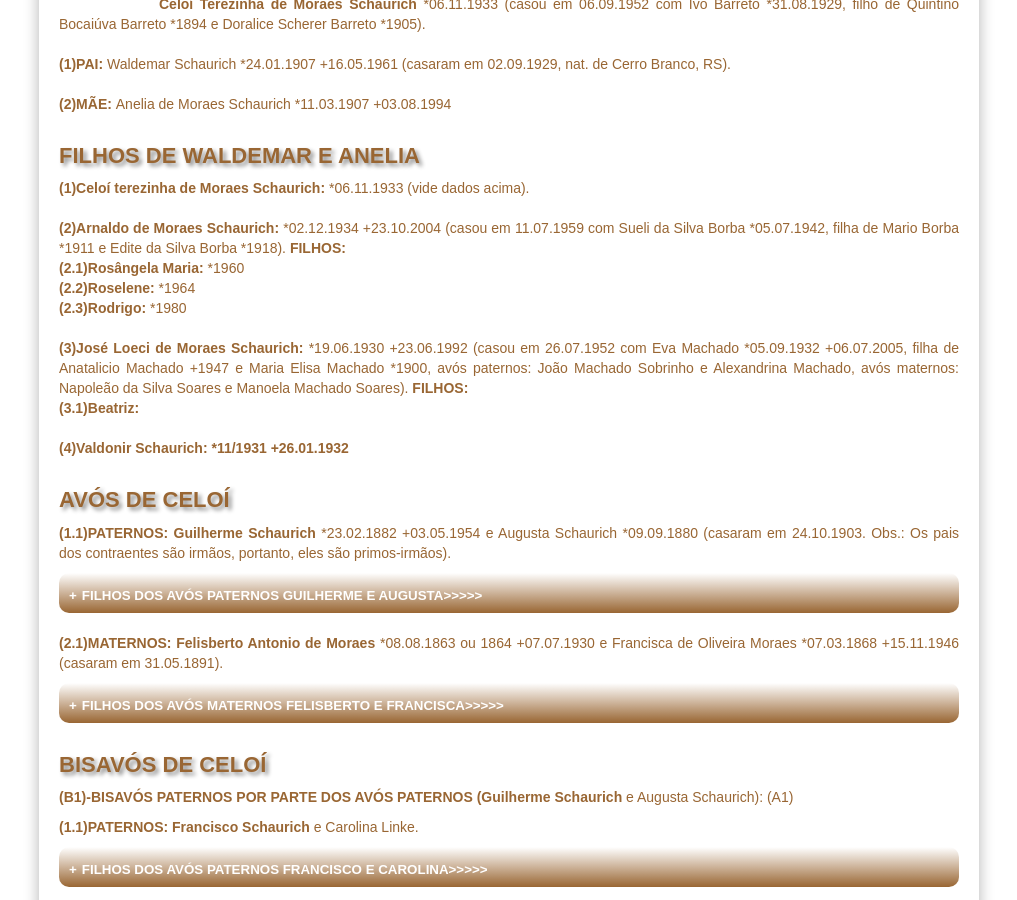
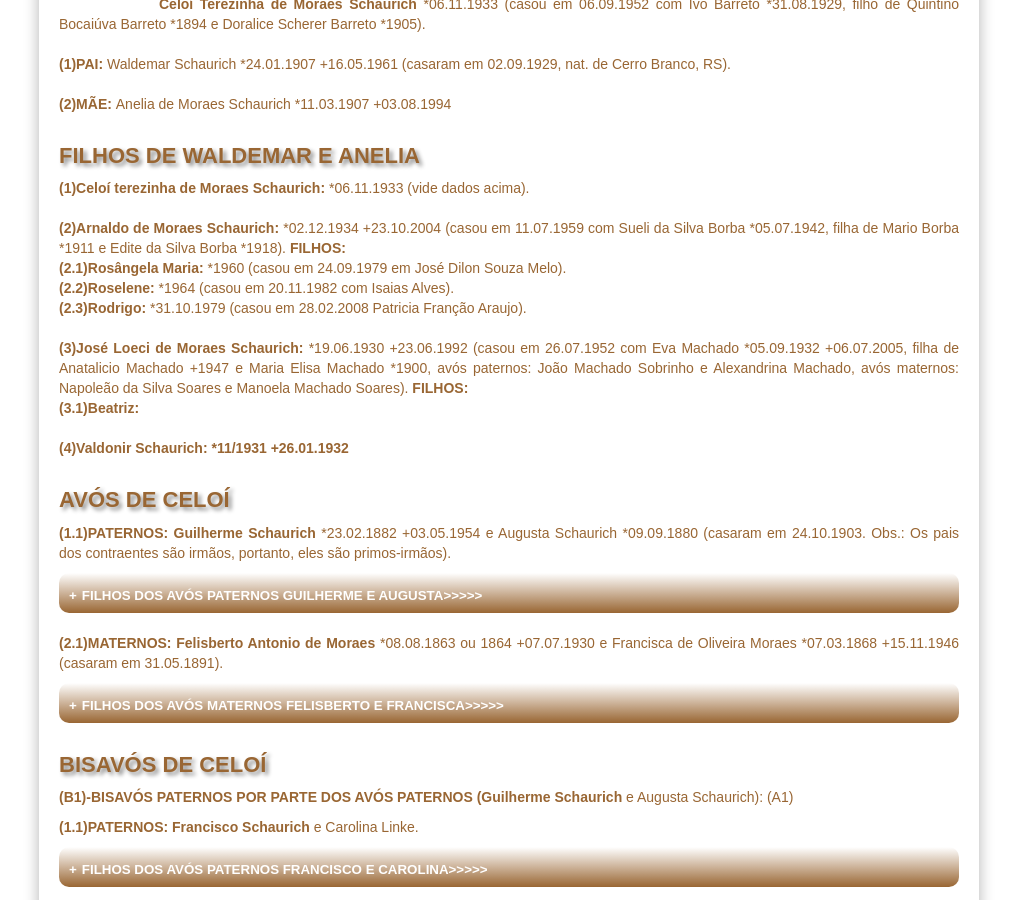
Before and after one commit to claudiovargas1955/claudiovargas1955.github.io, a Jekyll site: the page built from _pages/familia-schaurich.html, in a window 1280 px wide and 900 px high, scrolled down 560 px. Shown: the whole window, without its empty margins (131-1148 px from the left). Built offline with Jekyll 4.4.1, drawn with Linux system fonts in a browser that asks for light colours; some web fonts are replaced.

Commit message:
Update familia-schaurich.html

```diff
--- a/_pages/familia-schaurich.html
+++ b/_pages/familia-schaurich.html
@@ -112,9 +112,9 @@ filho de Quintino Bocaiúva Barreto *1894 e Doralice Scherer Barreto *1905).<br>
 
 <b>(2)Arnaldo de Moraes Schaurich: </b>*02.12.1934 +23.10.2004 (casou em 11.07.1959 com Sueli da Silva Borba *05.07.1942, filha de Mario Borba *1911
 e Edite da Silva Borba *1918). <b> FILHOS:</b><br>
-    <b>(2.1)Rosângela Maria: </b>*1960<br>
-    <b>(2.2)Roselene: </b>*1964<br>
-    <b>(2.3)Rodrigo: </b>*1980<br><br>
+    <b>(2.1)Rosângela Maria: </b>*1960 (casou em 24.09.1979 em José Dilon Souza Melo). <br>
+    <b>(2.2)Roselene: </b>*1964 (casou em 20.11.1982 com Isaias Alves). <br>
+    <b>(2.3)Rodrigo: </b>*31.10.1979 (casou em 28.02.2008 Patricia Franção Araujo).<br><br>
 
   <b>(3)José Loeci de Moraes Schaurich: </b>*19.06.1930 +23.06.1992 (casou em 26.07.1952 com Eva Machado *05.09.1932 +06.07.2005, filha de Anatalicio Machado
   +1947 e Maria Elisa Machado *1900, avós paternos: João Machado Sobrinho e Alexandrina Machado, avós maternos: Napoleão da Silva Soares
```
